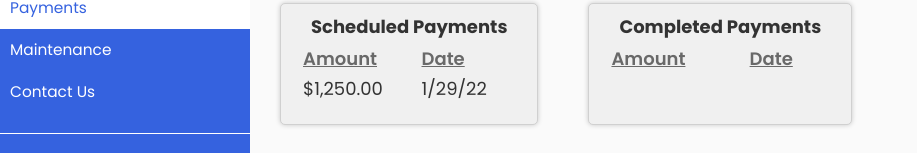
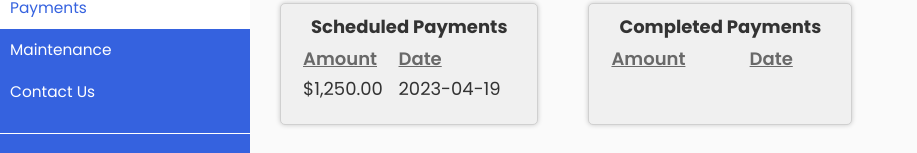
Before and after one commit to roostaiematwit/webdevaccountingproj, a website: page app/public/payments.html in a window 1280 px wide. Shown: the part 171-324 px from the top of the page, without its empty margins (0-917 px from the left). Drawn offline with nearby package versions, Linux system fonts and the light colour scheme; no server answers; sample sign-in values are in the browser's storage.

Commit message:
button fix and date format fix

```diff
--- a/app/public/payments.html
+++ b/app/public/payments.html
@@ -65,7 +65,7 @@
               </tr>
               <tr>
                 <td>$1,250.00</td>
-                <td>1/29/22</td>
+                <td>2023-04-19</td>
               </tr>
             </table>
           </div>
```
Also changed, not shown: app/public/login.html (+4 -2 lines), 1 other file.
